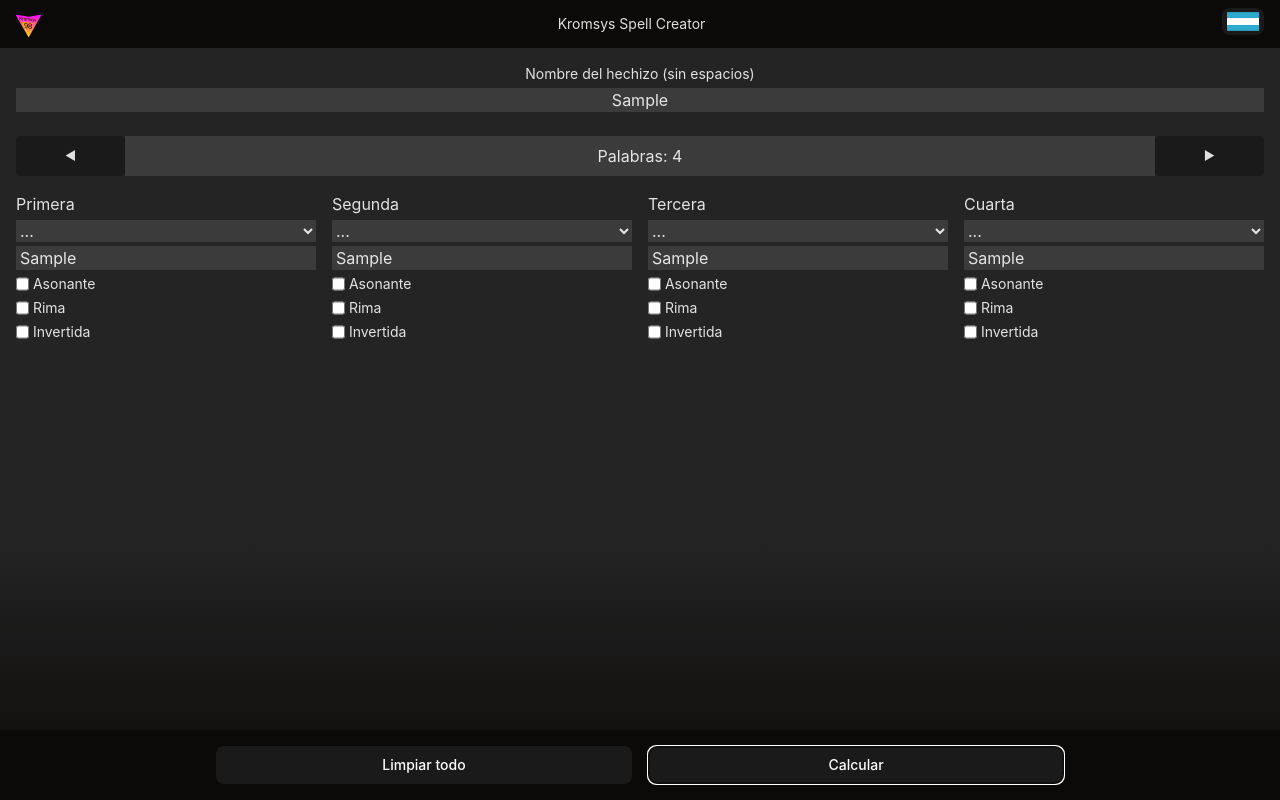
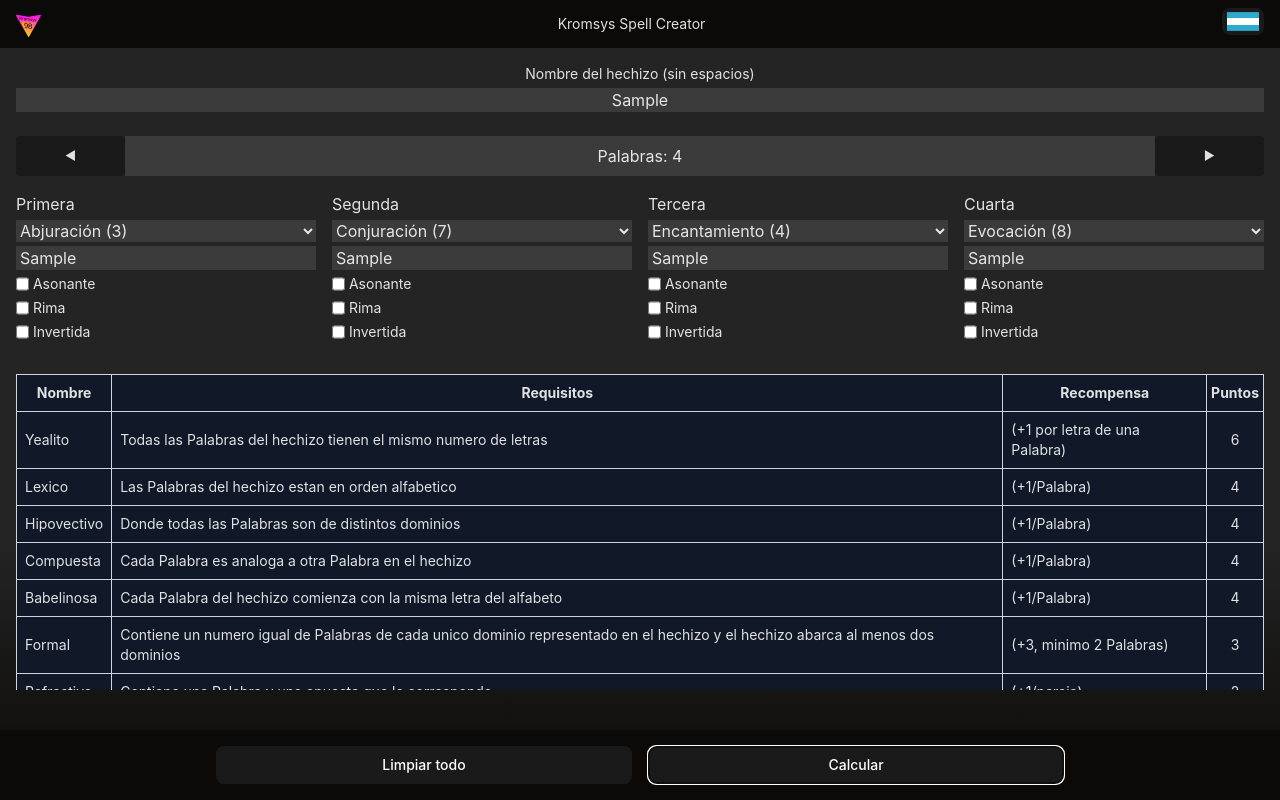
Before and after one commit to sebastianpennino/krom_magic, a React (Vite) app: page / in a window 1280 px wide. Both pictures are taken after typing "Sample", "Sample", "Sample", "Sample", "Sample" into the empty fields and a click on the button "Calcular". Built offline with nearby package versions, Linux system fonts and the light colour scheme.

Commit message:
Visual adjustments

```diff
--- a/src/App.tsx
+++ b/src/App.tsx
@@ -29,7 +29,21 @@ export type AppState = {
 export const initialState: AppState = {
   showResults: false,
   spellName: "",
-  domainWords: Array.from({ length: maxSpellLength }, () => "_"), // note: _ is "Unknown"
+  // domainWords: Array.from({ length: maxSpellLength }, () => "_"), // note: _ is "Unknown"
+  domainWords: [
+    PowerWordDomain.ABJURATION,
+    PowerWordDomain.CONJURATION,
+    PowerWordDomain.ENCHANTMENT,
+    PowerWordDomain.EVOCATION,
+    PowerWordDomain.UNKNOWN,
+    PowerWordDomain.UNKNOWN,
+    PowerWordDomain.UNKNOWN,
+    PowerWordDomain.UNKNOWN,
+    PowerWordDomain.UNKNOWN,
+    PowerWordDomain.UNKNOWN,
+    PowerWordDomain.UNKNOWN,
+    PowerWordDomain.UNKNOWN,
+  ], // note: _ is "Unknown"
   detailedWords: Array.from({ length: maxSpellLength }, () => ""),
   spellLength: 4,
   results: null,
--- a/src/components/TextInputWithAutocomplete.tsx
+++ b/src/components/TextInputWithAutocomplete.tsx
@@ -62,6 +62,7 @@ export const TextInputWithAutocomplete = ({
           </span>
         </label>
       )}
+      {/* <div className="bg-gray-900">{internValue}{value}</div> */}
       <input
         id={id}
         type="text"
--- a/src/compositions/InputPage.tsx
+++ b/src/compositions/InputPage.tsx
@@ -173,19 +173,19 @@ export const InputPage = ({
       </div>
       <div className="flex justify-center mt-4">
         {state.results && state.results.pickedRules && (
-          <table className="w-full border-collapse border bg-gray-900 mt-4">
+          <table className="w-full border-collapse border bg-gray-900 mt-4 text-xs lg:text-sm">
             <thead>
               <tr>
-                <th className="px-4 py-2 border border-gray-300">
+                <th className="px-1 py-2 border border-gray-300">
                   {["Nombre", "Name"][chosenLang]}
                 </th>
-                <th className="px-4 py-2 border border-gray-300">
+                <th className="px-1 py-2 border border-gray-300">
                   {["Requisitos", "Requirements"][chosenLang]}
                 </th>
-                <th className="px-4 py-2 border border-gray-300">
+                <th className="px-1 py-2 border border-gray-300">
                   {["Recompensa", "Reward"][chosenLang]}
                 </th>
-                <th className="px-4 py-2 border border-gray-300">
+                <th className="px-1 py-2 border border-gray-300">
                   {["Puntos", "Score"][chosenLang]}
                 </th>
               </tr>
@@ -203,16 +203,16 @@ export const InputPage = ({
                 ) => {
                   return (
                     <tr key={`${r.name}-${i}`}>
-                      <td className="px-4 py-2 border border-gray-300">
+                      <td className="px-2 py-2 border border-gray-300">
                         {r.name}
                       </td>
-                      <td className="px-4 py-2 border border-gray-300">
+                      <td className="px-2 py-2 border border-gray-300">
                         {r.desc}
                       </td>
-                      <td className="px-4 py-2 border border-gray-300">
+                      <td className="px-2 py-2 border border-gray-300">
                         {r.reward}
                       </td>
-                      <td className="px-4 py-2 border border-gray-300 text-center">
+                      <td className="px-2 py-2 border border-gray-300 text-center">
                         {r.score}
                       </td>
                     </tr>
--- a/src/data/rules/b.ts
+++ b/src/data/rules/b.ts
@@ -16,7 +16,7 @@ export const bRule = {
     spellLength: number
   ): number => {
     const firstLetter = words[0].charAt(0);
-    if (firstLetter.length <= 1) {
+    if (words[0].length <= 1) {
       return 0;
     }
     const allWordsStartWithFirstLetter = words.every((chosenWord) => {
--- a/src/utils/calculatePower.ts
+++ b/src/utils/calculatePower.ts
@@ -124,7 +124,7 @@ export const calculatePower = (
       .filter((rst) => rst.score > 0)
       .sort((a, b) => a.score - b.score)
       .reverse()
-      .slice(0, spellLength)
+      // .slice(0, spellLength)
       .map((r) => ({
         name: r.name,
         desc: r.description,
```
